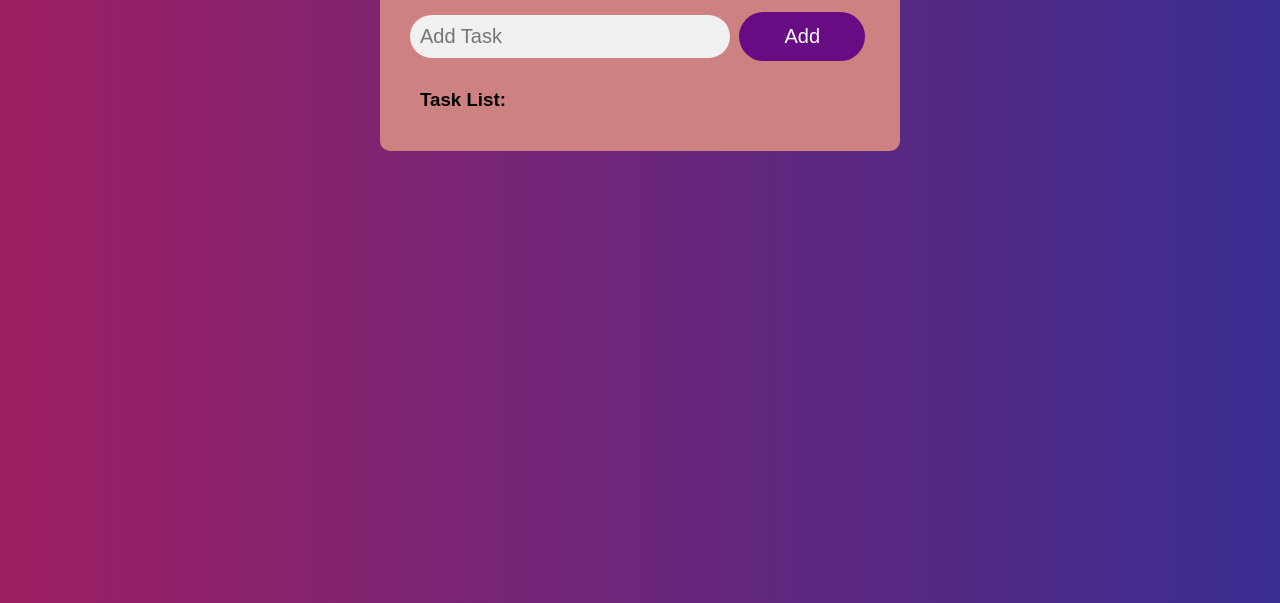
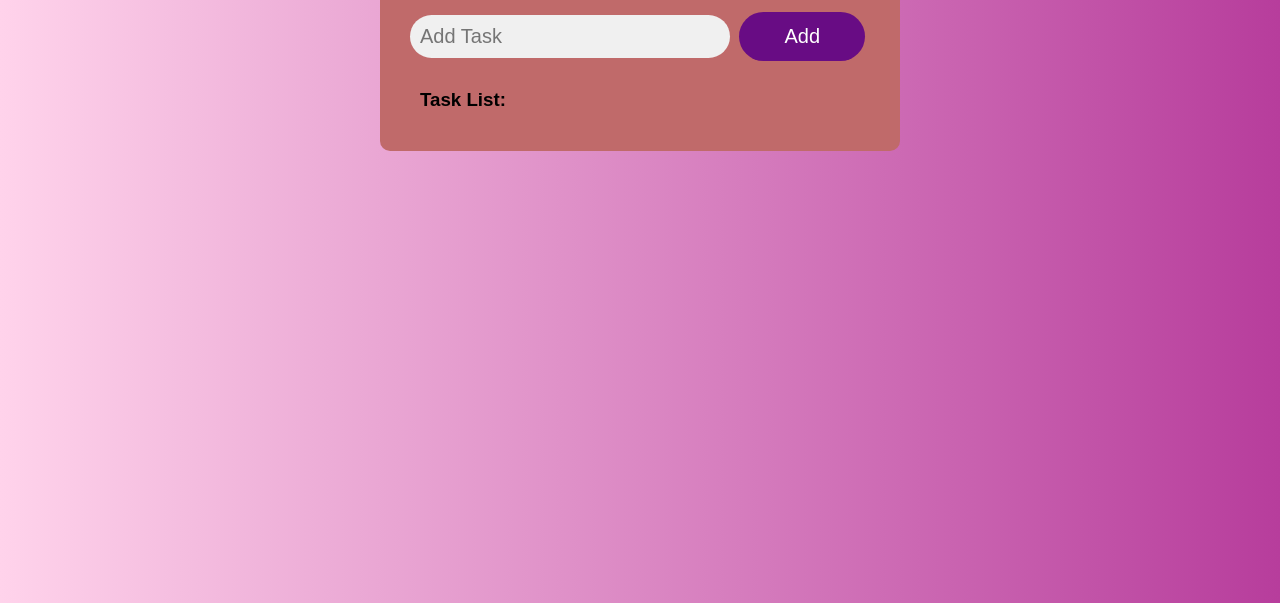
Before and after one commit to lavefayt/SE-2142---Laboratory-2, a website built with Vite: page index.html in a window 1280 px wide. Shown: the part 197-800 px from the top of the page. Built offline with nearby package versions, Linux system fonts and the light colour scheme.

Commit message:
vhea: css modified

```diff
--- a/styles.css
+++ b/styles.css
@@ -1,10 +1,10 @@
 body{
-  background-image: linear-gradient(to right, #9e1f63 , #392d91);
+  background-image: linear-gradient(to right, #ffd3eb , #b73d9c);
   font-family: Sans-serif;
 }
 
 #todo-container{
-  background: rgb(206, 129, 129);
+  background: rgb(192, 106, 106);
   width: 500px;
   margin: 100px auto;
   border: none;
```
